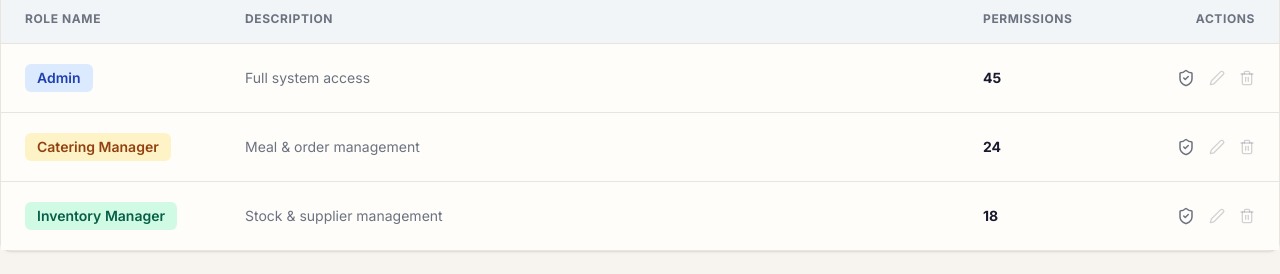
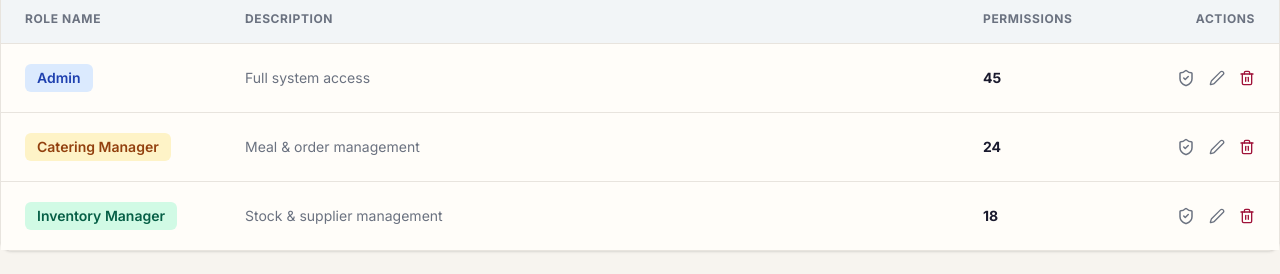
Before and after one commit to xylon-team/7day-meals-staff-frontend, a Next.js app: page /users in a window 1280 px wide. Shown: the part 211-485 px from the top of the page. Built offline with nearby package versions, Linux system fonts and the light colour scheme.

Commit message:
feat: implement user and role management page with CRUD functionality and validation

```diff
--- a/pages/users/page.tsx
+++ b/pages/users/page.tsx
@@ -135,12 +135,6 @@ export function Users() {
     if (!roleName.trim()) return
 
     if (roleEditing) {
-      // System roles cannot be renamed or modified
-      if (['Admin', 'Catering Manager', 'Inventory Manager'].includes(roleEditing.name)) {
-        showToast('System roles cannot be modified.')
-        setIsRoleModalOpen(false)
-        return
-      }
       updateRole(roleEditing.name, {
         name: roleName,
         description: roleDescription,
@@ -162,11 +156,6 @@ export function Users() {
   }
 
   const handleDeleteRole = (name: string) => {
-    if (['Admin', 'Catering Manager', 'Inventory Manager'].includes(name)) {
-      showToast('System roles cannot be deleted.')
-      setDeleteRoleConfirm(null)
-      return
-    }
     deleteRole(name)
     showToast(`Role "${name}" deleted.`)
     setDeleteRoleConfirm(null)
@@ -386,7 +375,6 @@ export function Users() {
               </thead>
               <tbody className="divide-y divide-line bg-card">
                 {rolesList.map((role) => {
-                  const isSystemRole = ['Admin', 'Catering Manager', 'Inventory Manager'].includes(role.name)
                   return (
                     <tr key={role.name} className="hover:bg-canvas/30 transition-colors">
                       {/* Role Badge */}
@@ -418,21 +406,15 @@ export function Users() {
                           </button>
                           <button
                             onClick={() => openRoleModal(role)}
-                            disabled={isSystemRole}
-                            className={`transition-colors cursor-pointer ${
-                              isSystemRole ? 'text-ink-soft/30 cursor-not-allowed' : 'text-ink-soft hover:text-ink'
-                            }`}
-                            title={isSystemRole ? 'System roles cannot be edited' : 'Edit Role'}
+                            className="text-ink-soft hover:text-ink transition-colors cursor-pointer"
+                            title="Edit Role"
                           >
                             <Edit2 size={16} />
                           </button>
                           <button
                             onClick={() => setDeleteRoleConfirm(role.name)}
-                            disabled={isSystemRole}
-                            className={`transition-colors cursor-pointer ${
-                              isSystemRole ? 'text-ink-soft/30 cursor-not-allowed' : 'text-danger-fg hover:text-danger-fg/80'
-                            }`}
-                            title={isSystemRole ? 'System roles cannot be deleted' : 'Delete Role'}
+                            className="text-danger-fg hover:text-danger-fg/80 transition-colors cursor-pointer"
+                            title="Delete Role"
                           >
                             <Trash2 size={16} />
                           </button>
```
